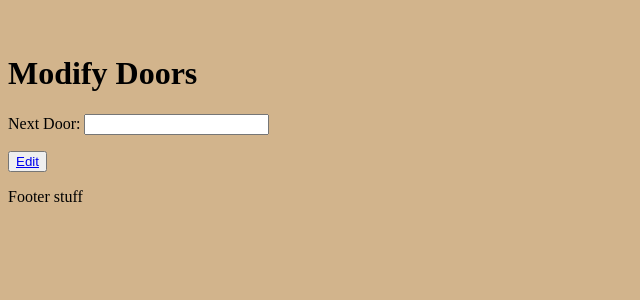
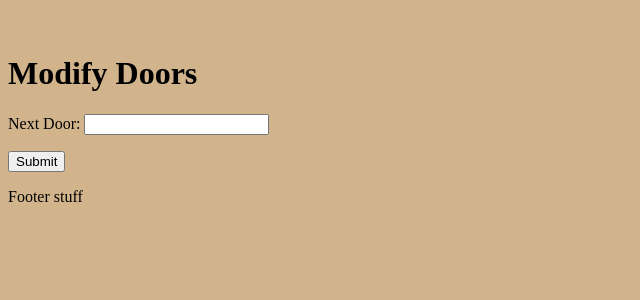
Before and after one commit to LeoKnox/adventure_django2, a Django app: template rooms/templates/edit_door.html in a window 1280 px wide. Shown: the part 71-371 px from the top of the page, without its empty margins (0-640 px from the left). Run offline with Django 3.2, Linux system fonts and the light colour scheme; the template is opened without the code that fills it, so the values that code supplies are empty.

Commit message:
Add files via upload

```diff
--- a/rooms/templates/edit_door.html
+++ b/rooms/templates/edit_door.html
@@ -12,11 +12,7 @@
             <p>
             Next Door: <input type="text" name="next_room" placeholder="{{ edit_door.next_room }}" />
             </p>
-            <button>
-                <a href="{% url 'edit_door' edit_door.id %}">
-                    Edit
-                </a>
-            </button>
+            <input type=submit value="Submit">
         </form>
     </p>
 </div>
```
